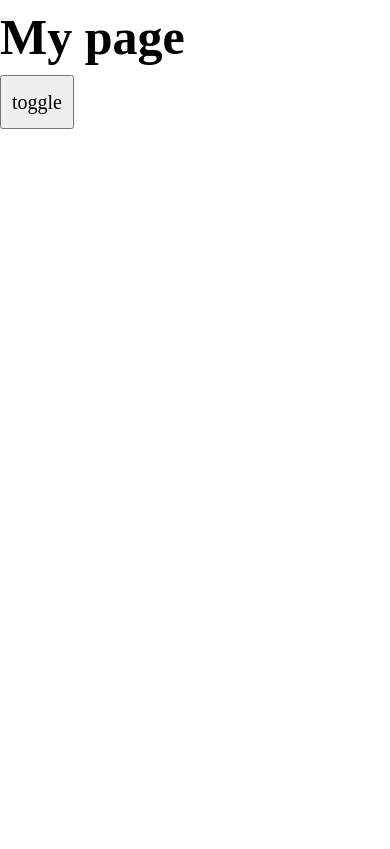
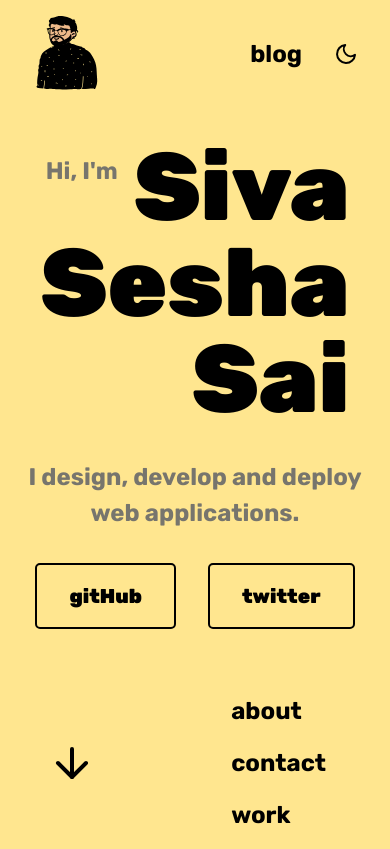
Before and after one commit to avsssai/devBlog, a Next.js app: page / in a window 390 px wide. Built offline with nearby package versions, Linux system fonts and the light colour scheme.

Commit message:
landing page mobile version v1

```diff
--- a/package.json
+++ b/package.json
@@ -9,6 +9,7 @@
     "next": "latest",
     "react": "^17.0.2",
     "react-dom": "^17.0.2",
+    "react-feather": "^2.0.9",
     "react-is": "^17.0.2",
     "styled-components": "^5.2.3"
   },
--- a/src/components/Button.js
+++ b/src/components/Button.js
@@ -12,4 +12,6 @@ export default function Button({ children }) {
 const ButtonComponent = styled.button`
   padding: 10px;
   font-size: 1.25rem;
+  color: var(--color-textPrimary);
+  background: var(--color-background);
 `;
--- /dev/null
+++ b/src/components/Header/Header.js
@@ -0,0 +1,45 @@
+import React from 'react';
+import Image from 'next/image';
+import styled from 'styled-components';
+import { Moon } from 'react-feather';
+import useDarkMode from '../../hooks/useDarkMode';
+import bust from '../../../public/bust-2.svg';
+
+const Header = () => {
+  const [darkMode, toggleDarkMode] = useDarkMode();
+  const size = 100;
+  return (
+    <HeaderWrapper>
+      <Logo>
+        <Image src={bust} alt="cartoon of Siva" width={size} height={size} />
+      </Logo>
+      <HeaderRightContent>
+        <Item>blog</Item>
+        <Item>
+          <Moon onClick={toggleDarkMode} />
+        </Item>
+      </HeaderRightContent>
+    </HeaderWrapper>
+  );
+};
+
+const HeaderWrapper = styled.header`
+  display: flex;
+  justify-content: space-between;
+  align-items: center;
+  font-family: var(--font-primary);
+  font-weight: 700;
+`;
+const Logo = styled.span``;
+const HeaderRightContent = styled.div`
+  display: flex;
+  align-items: center;
+  gap: 2rem;
+  margin-right: 1rem;
+`;
+const Item = styled.span`
+  color: var(--color-textPrimary);
+  font-size: 1.5rem;
+`;
+
+export default Header;
--- /dev/null
+++ b/src/components/Header/index.js
@@ -0,0 +1,2 @@
+import Header from './Header';
+export default Header;
--- /dev/null
+++ b/src/components/HomePage/HomePage.js
@@ -0,0 +1,97 @@
+import React from 'react';
+import styled from 'styled-components';
+import { ArrowDown } from 'react-feather';
+const HomePage = () => {
+  return (
+    <Wrapper>
+      <Name>
+        <Row>
+          <Intro>Hi, I'm</Intro>
+          Siva
+        </Row>
+
+        <Row>Sesha</Row>
+        <Row>Sai</Row>
+      </Name>
+      <Work>I design, develop and deploy web applications.</Work>
+      <HomeButtons>
+        <Button>gitHub</Button>
+        <Button>twitter</Button>
+      </HomeButtons>
+      <BottomNavContent>
+        <ArrowDown size={48} />
+        <Navs>
+          <Nav>about</Nav>
+          <Nav>contact</Nav>
+          <Nav>work</Nav>
+        </Navs>
+      </BottomNavContent>
+    </Wrapper>
+  );
+};
+
+const Wrapper = styled.div`
+  margin: 2rem 0;
+  color: var(--color-textPrimary);
+`;
+
+const Row = styled.div`
+  display: flex;
+  font-size: 6rem;
+  font-weight: 900;
+  line-height: 6rem;
+  justify-content: flex-end;
+`;
+const Intro = styled.span`
+  font-size: 1.5rem;
+  margin-right: 1rem;
+  font-weight: 600;
+  line-height: 4rem;
+  color: var(--color-textSecondary);
+`;
+
+const Name = styled.div`
+  width: fit-content;
+  margin: 0 auto;
+`;
+
+const Work = styled.div`
+  font-size: 1.5rem;
+  margin-top: 2rem;
+  font-weight: 600;
+  color: var(--color-textSecondary);
+  text-align: center;
+`;
+
+const HomeButtons = styled.div`
+  display: flex;
+  gap: 2rem;
+  justify-content: center;
+  margin-top: 2rem;
+`;
+const Button = styled.div`
+  border: 2px solid var(--color-textPrimary);
+  padding: 1rem 2rem;
+  background: var(--color-background);
+  color: var(--color-textPrimary);
+  font-weight: 900;
+  font-size: 1.25rem;
+  cursor: pointer;
+  border-radius: 5px;
+`;
+
+const BottomNavContent = styled.div`
+  display: flex;
+  justify-content: space-between;
+  align-items: center;
+  margin: 3rem 2rem;
+`;
+const Navs = styled.ul`
+  list-style: none;
+`;
+const Nav = styled.li`
+  margin: 1rem;
+  font-size: 1.5rem;
+  font-weight: 600;
+`;
+export default HomePage;
--- /dev/null
+++ b/src/components/HomePage/index.js
@@ -0,0 +1,3 @@
+import HomePage from './HomePage';
+
+export default HomePage;
--- a/src/pages/_app.js
+++ b/src/pages/_app.js
@@ -1,5 +1,6 @@
-import { createGlobalStyle } from "styled-components";
-import { DarkModeProvider } from "../hooks/useDarkMode";
+import { createGlobalStyle } from 'styled-components';
+import { DarkModeProvider } from '../hooks/useDarkMode';
+// const fontSecondary = 'Merriweather', serif;
 const GlobalStyle = createGlobalStyle`
  /*
   1. Use a more-intuitive box-sizing model.
@@ -18,6 +19,11 @@ const GlobalStyle = createGlobalStyle`
 */
 html, body {
   height: 100%;
+  font-family:'Rubik', sans-serif;
+}
+:root {
+  --font-primary:'Rubik', sans-serif;
+  --font-secondary:'Merriweather', serif;
 }
 /*
   Typographic tweaks!
@@ -27,6 +33,8 @@ html, body {
 body {
   line-height: 1.5;
   -webkit-font-smoothing: antialiased;
+  transition: 0.2s background;
+  background: var(--color-background);
 }
 /*
   6. Improve media defaults
--- a/src/pages/_document.js
+++ b/src/pages/_document.js
@@ -1,12 +1,25 @@
-import Document, { Head, Html, Main, NextScript } from "next/document";
-import { ServerStyleSheet } from "styled-components";
-import { FallBackStyles, MagicSciptTag } from "../styles/theme/inlineCssVariables";
+import Document, { Head, Html, Main, NextScript } from 'next/document';
+import { ServerStyleSheet } from 'styled-components';
+import {
+  FallBackStyles,
+  MagicSciptTag
+} from '../styles/theme/inlineCssVariables';
 
 export default class MyDocument extends Document {
   render() {
     return (
-			<Html lang='en'>
+      <Html lang="en">
         <Head>
+          <link rel="preconnect" href="https://fonts.googleapis.com" />
+          <link
+            rel="preconnect"
+            href="https://fonts.gstatic.com"
+            crossOrigin="true"
+          />
+          <link
+            href="https://fonts.googleapis.com/css2?family=Merriweather:wght@300;400&family=Rubik:wght@400;500;700;900&display=swap"
+            rel="stylesheet"
+          />
           <FallBackStyles />
         </Head>
         <body>
@@ -24,7 +37,8 @@ export default class MyDocument extends Document {
     try {
       ctx.renderPage = () =>
         originalRenderPage({
-					enhanceApp: (App) => (props) => sheet.collectStyles(<App {...props} />),
+          enhanceApp: (App) => (props) =>
+            sheet.collectStyles(<App {...props} />)
         });
 
       const initialProps = await Document.getInitialProps(ctx);
@@ -35,7 +49,7 @@ export default class MyDocument extends Document {
             {initialProps.styles}
             {sheet.getStyleElement()}
           </>
-				),
+        )
       };
     } finally {
       sheet.seal();
--- a/src/pages/index.js
+++ b/src/pages/index.js
@@ -1,18 +1,21 @@
 import styled from 'styled-components';
 import Button from '../components/Button';
+import Header from '../components/Header';
+import HomePage from '../components/HomePage';
 
-const Title = styled.h1`
-  font-size: 50px;
-  color: 'black';
+const Wrapper = styled.div`
+  height: 100%;
+  min-height: 100vh;
+  margin: 0 1rem;
 `;
-
-const Wrapper = styled.div``;
 
 export default function Home() {
   return (
-    <Wrapper>
-      <Title>My page</Title>
-      <Button>toggle</Button>
-    </Wrapper>
+    <>
+      <Wrapper>
+        <Header />
+        <HomePage />
+      </Wrapper>
+    </>
   );
 }
--- a/src/styles/theme/colors.js
+++ b/src/styles/theme/colors.js
@@ -1,11 +1,25 @@
 export const COLORS = {
-	primary: "#087392",
-	primaryDark: "#05566e",
-	background: { dark: "#1B1B1B", light: "#EEE" },
-	box: { dark: "#333", light: "#FFF" },
-	border: { dark: "#2b2b2b", light: "#dfdfdf" },
-	textPrimary: { dark: "#FFF", light: "#4F4F4F" },
+  primary: {
+    light: '#FFE68F',
+    dark: '#514E44'
+  },
+  secondary: {
+    light: '#FFEBA8',
+    dark: '#77756D'
+  },
+  textPrimary: {
+    light: '#000000',
+    dark: '#FFFFFF'
+  },
+  textSecondary: {
+    light: '#77756D',
+    dark: '#CCCCCC'
+  },
+  background: {
+    light: '#FFE68F',
+    dark: '#514E44'
+  }
 };
 
-export const COLOR_MODE_KEY = "color-mode";
-export const INITIAL_COLOR_MODE_CSS_PROP = "--initial-color-mode";
+export const COLOR_MODE_KEY = 'color-mode';
+export const INITIAL_COLOR_MODE_CSS_PROP = '--initial-color-mode';
--- a/src/styles/theme/inlineCssVariables.js
+++ b/src/styles/theme/inlineCssVariables.js
@@ -43,7 +43,7 @@ export function FallBackStyles() {
   const cssVariableString = Object.entries(COLORS)
     .map(([name, value]) => {
       const color = typeof value === 'object' ? value.light : value;
-      return `--${name}: ${color};`;
+      return `--color-${name}: ${color};`;
     })
     .join('\n');
 
```
Also changed, not shown: public/bust-2.svg (added), 1 other file (tests, documents, lock files or other folders). Lines whose indentation alone changed are shown as unchanged.
